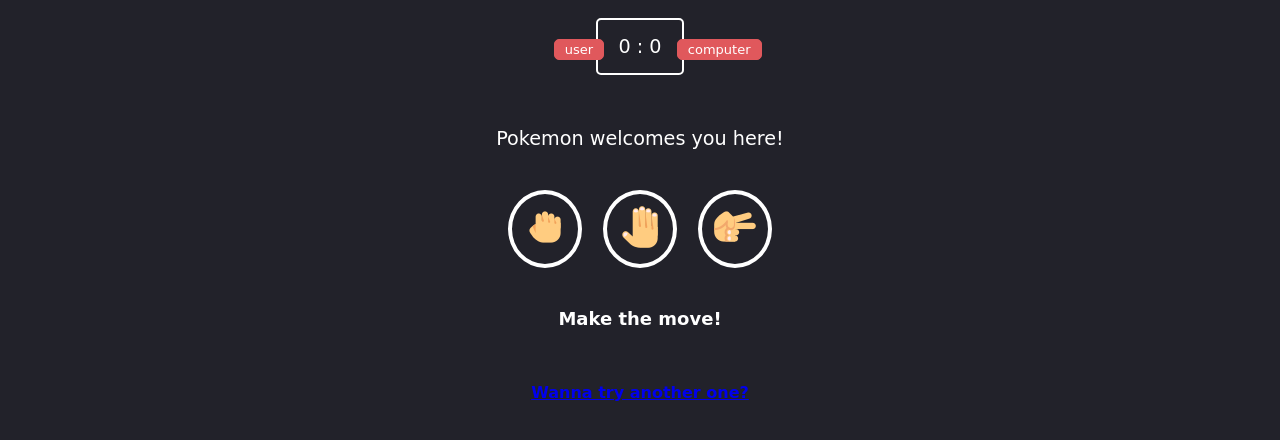
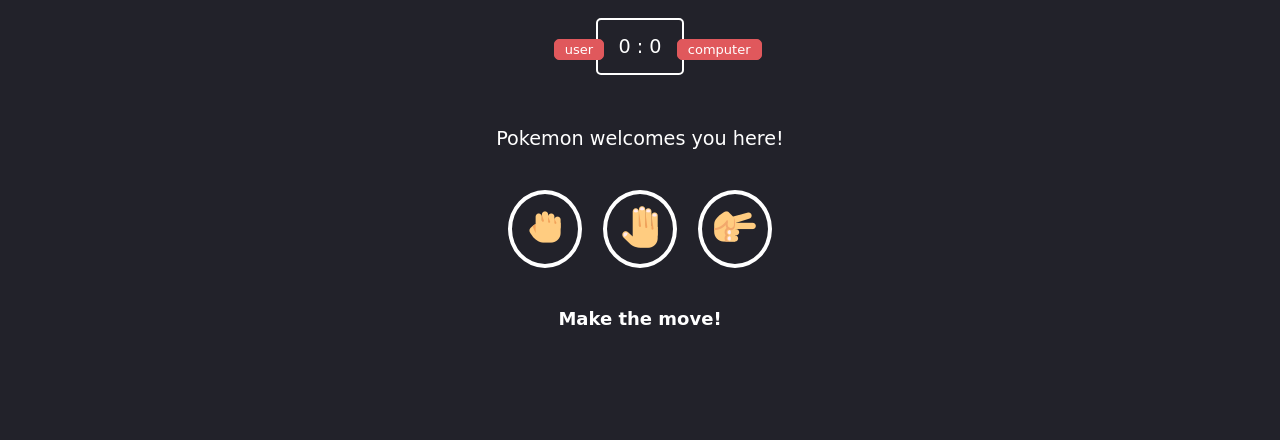
Before and after one commit to medhatiwari/Your_Aide, a plain HTML site: page pikachu/pikachu.html in a window 1280 px wide. Shown: the part 80-520 px from the top of the page. Drawn offline with Linux system fonts and the light colour scheme; a web font is replaced by a local one.

Commit message:
Update pikachu.html

```diff
--- a/pikachu/pikachu.html
+++ b/pikachu/pikachu.html
@@ -34,9 +34,7 @@
             </div>
         </div>
         <div class="action"><b>Make the move!</b></div>
-        <div class="move">
-           <b><a href="dice\dice.html">Wanna  try  another  one?</a></b>
-        </div>
+
         <script src="pikachu.js"></script>
 
 </body>
```
